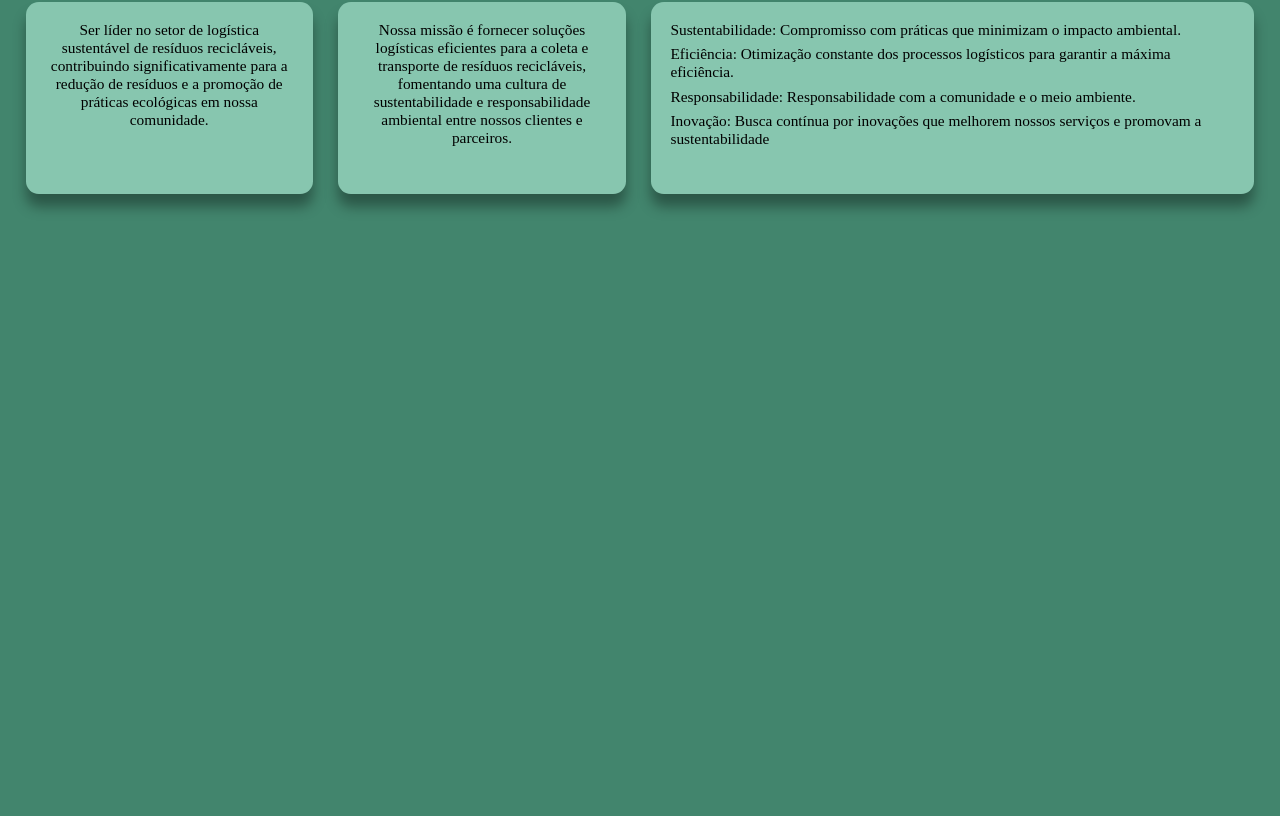
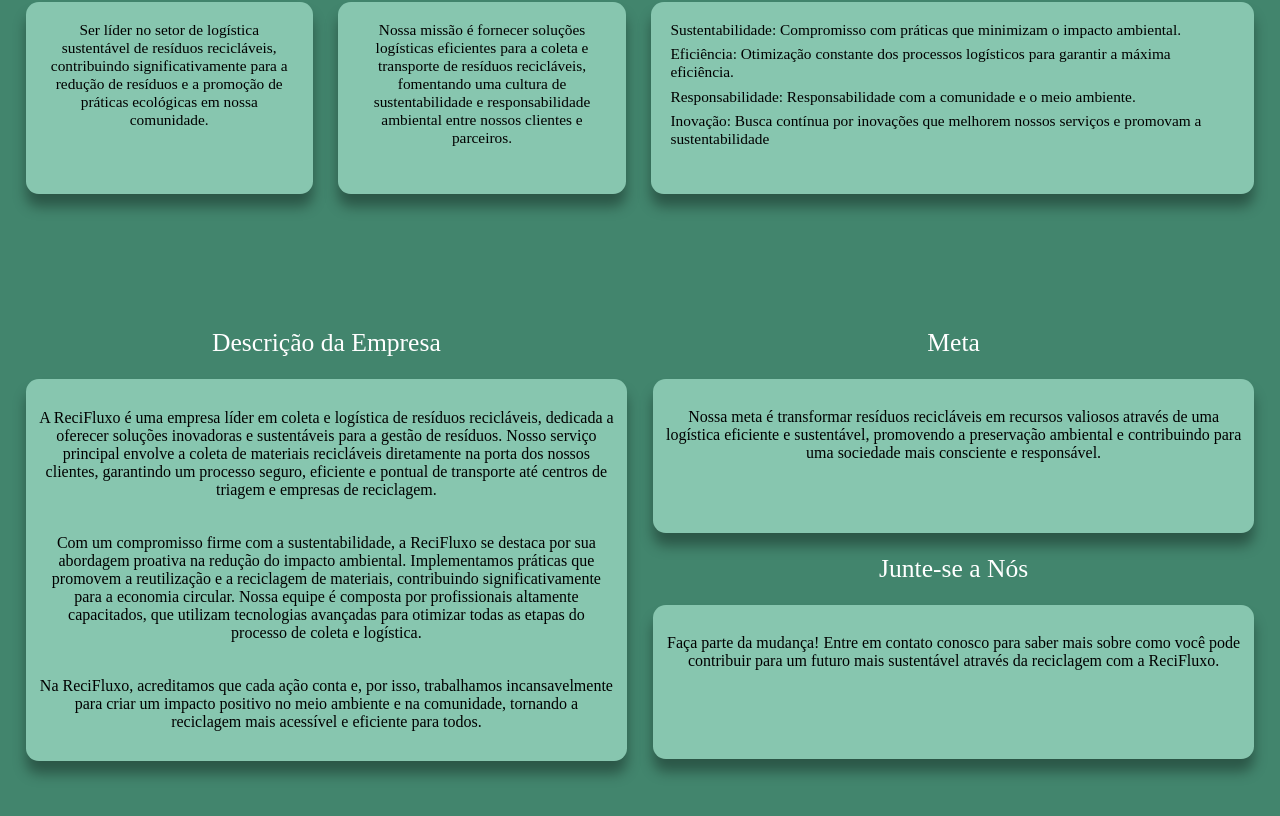
Before and after one commit to AndreyCadmo/ReciFluxo, an Angular app: page /home in a window 1280 px wide. Shown: the part 922-1738 px from the top of the page. Before the commit the page ends 1203 px from the top, so only its background shows below. Built offline with nearby package versions, Linux system fonts and the light colour scheme; a web font is replaced by a local one.

Commit message:
criando a seção description

```diff
--- a/src/app/pages/home/home.component.css
+++ b/src/app/pages/home/home.component.css
@@ -42,18 +42,21 @@
 }
 
 .servicos,
-.visao {
+.visao,
+.description-container {
   display: flex;
   gap: 2vw;
 }
 
 .card {
-  flex: 1;
+  flex: 3;
   text-align: center;
 }
 
 .card,
-.card-two {
+.card-two,
+.card-three,
+.card-four {
   background-color: var(--background-card);
   padding: 1vw;
   border-radius: 1vw;
@@ -66,8 +69,8 @@
   font-size: 1.2vw;
   margin: 0.5vw;
 }
-.card-two {
-  height: 13vw;
+.card-container-two {
+  flex: 2.1;
 }
 
 .card-container {
@@ -75,6 +78,29 @@
   text-align: center;
 }
 
-.card-container-two {
-  flex: 2.1;
+.card-two {
+  height: 13vw;
 }
+
+.card-three {
+  height: 10vw;
+  text-align: center;
+}
+
+.card-four {
+  display: flex;
+  flex-direction: column;
+  height: 27.8vw;
+  text-align: center;
+  justify-content: space-around;
+}
+
+.description-container {
+  margin-top: 3vw;
+  display: flex;
+  height: 42vw;
+}
+
+.cards-description {
+    flex: 1;
+}
--- a/src/app/pages/home/home.component.html
+++ b/src/app/pages/home/home.component.html
@@ -52,7 +52,7 @@
       </p>
     </div>
     <div class="card">
-      <h1>Educação Ambienta</h1>
+      <h1>Educação Ambiental</h1>
       <p>
         Promovemos campanhas educativas e workshops para aumentar a
         conscientização sobre a importância da reciclagem e práticas
@@ -85,11 +85,74 @@
     <div class="card-container-two">
       <h1 class="title-section">Valores</h1>
       <div class="card-two">
-        <p>Sustentabilidade:  Compromisso com práticas que minimizam o impacto ambiental.</p>
-        <p>Eficiência:  Otimização constante dos processos logísticos para garantir a máxima eficiência.</p>
-        <p>Responsabilidade:  Responsabilidade com a comunidade e o meio ambiente.</p>
-        <p>Inovação:  Busca contínua por inovações que melhorem nossos serviços e promovam a sustentabilidade</p>
+        <p>
+          Sustentabilidade: Compromisso com práticas que minimizam o impacto
+          ambiental.
+        </p>
+        <p>
+          Eficiência: Otimização constante dos processos logísticos para
+          garantir a máxima eficiência.
+        </p>
+        <p>
+          Responsabilidade: Responsabilidade com a comunidade e o meio ambiente.
+        </p>
+        <p>
+          Inovação: Busca contínua por inovações que melhorem nossos serviços e
+          promovam a sustentabilidade
+        </p>
       </div>
     </div>
   </div>
 </section>
+<section id="description" class="description-container">
+  <div class="cards-description">
+    <h1 class="title-section">Descrição da Empresa</h1>
+    <div class="card-four">
+      <p>
+        A ReciFluxo é uma empresa líder em coleta e logística de resíduos
+        recicláveis, dedicada a oferecer soluções inovadoras e sustentáveis para
+        a gestão de resíduos. Nosso serviço principal envolve a coleta de
+        materiais recicláveis diretamente na porta dos nossos clientes,
+        garantindo um processo seguro, eficiente e pontual de transporte até
+        centros de triagem e empresas de reciclagem.
+      </p>
+      <p>
+        Com um compromisso firme com a sustentabilidade, a ReciFluxo se destaca
+        por sua abordagem proativa na redução do impacto ambiental.
+        Implementamos práticas que promovem a reutilização e a reciclagem de
+        materiais, contribuindo significativamente para a economia circular.
+        Nossa equipe é composta por profissionais altamente capacitados, que
+        utilizam tecnologias avançadas para otimizar todas as etapas do processo
+        de coleta e logística.
+      </p>
+      <p>
+        Na ReciFluxo, acreditamos que cada ação conta e, por isso, trabalhamos
+        incansavelmente para criar um impacto positivo no meio ambiente e na
+        comunidade, tornando a reciclagem mais acessível e eficiente para todos.
+      </p>
+    </div>
+  </div>
+  <div class="cards-description">
+    <div>
+      <h1 class="title-section">Meta</h1>
+      <div class="card-three">
+        <p>
+          Nossa meta é transformar resíduos recicláveis em recursos valiosos
+          através de uma logística eficiente e sustentável, promovendo a
+          preservação ambiental e contribuindo para uma sociedade mais
+          consciente e responsável.
+        </p>
+      </div>
+    </div>
+    <div>
+      <h1 class="title-section">Junte-se a Nós</h1>
+      <div class="card-three">
+        <p>
+          Faça parte da mudança! Entre em contato conosco para saber mais sobre
+          como você pode contribuir para um futuro mais sustentável através da
+          reciclagem com a ReciFluxo.
+        </p>
+      </div>
+    </div>
+  </div>
+</section>
```
